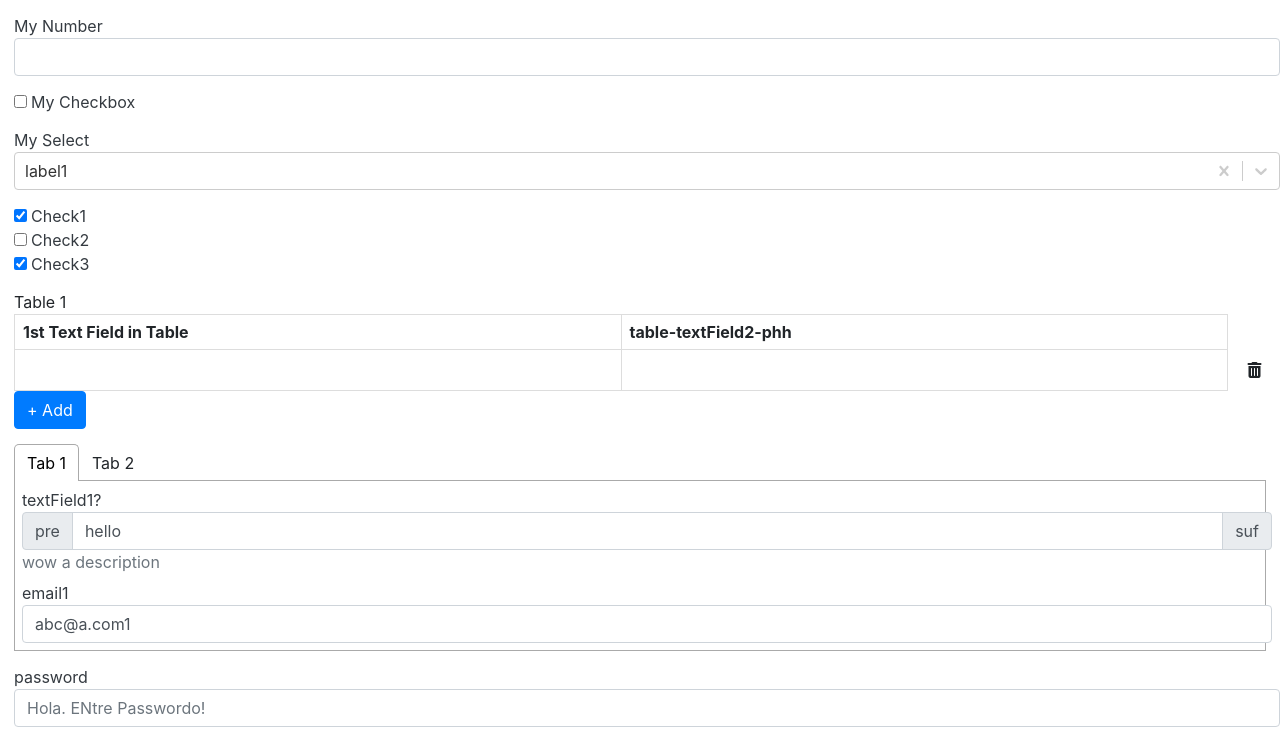
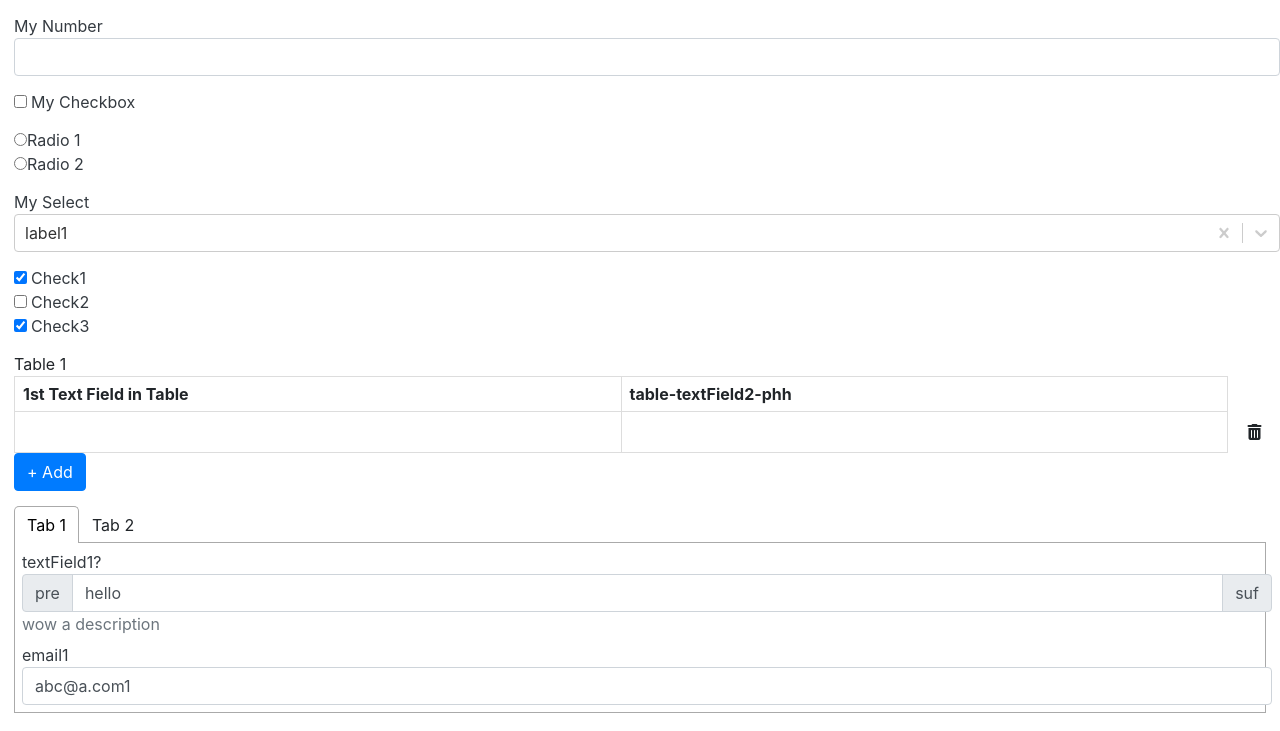
Before and after one commit to appitsy/appitsy, a React (Create React App) app in the folder example/: page / in a window 1280 px wide. Shown: the top 731 px of the page. Built offline with nearby package versions, Linux system fonts and the light colour scheme.

Commit message:
Introducing radio buttons

```diff
--- a/example/src/App.tsx
+++ b/example/src/App.tsx
@@ -21,6 +21,25 @@ const schema: ComponentSchema[] = [
     },
     validations: {
       required: true,
+    }
+  },
+  {
+    type: 'radio',
+    name: 'radio1',
+    display: {
+      label: 'My Radio Buttons',
+    },
+    data: {
+      options: [
+        {
+          label: 'Radio 1',
+          value: 'r1'
+        },
+        {
+          label: 'Radio 2',
+          value: 'r2'
+        }
+      ]
     }
   },
   {
--- a/src/components/BaseInputComponent.tsx
+++ b/src/components/BaseInputComponent.tsx
@@ -15,6 +15,9 @@ import {
   MultiCheckboxProps,
   MultiCheckboxType,
   MultiCheckboxTypeName,
+  RadioProps,
+  RadioType,
+  RadioTypeName,
   SelectProps,
   SelectType,
   SelectTypeName,
@@ -26,7 +29,7 @@ import Label from './Basic/Label';
 import { Flex } from './Layout/Flex';
 
 interface BaseInputProps<T> extends BaseInputComponentProps<T> {
-  inputType: CheckboxType | MultiCheckboxType | SelectType;
+  inputType: CheckboxType | MultiCheckboxType | SelectType | RadioType;
   className: string;
   value: T;
   validate(value: T): string | null;
@@ -112,6 +115,40 @@ const BaseInputComponent = <T extends any>(props: BaseInputProps<T>): JSX.Elemen
         childEl = [...(checkboxesEl || []), errorLabel];
       }
       break;
+    case RadioTypeName:
+      {
+        const value: string = props.value as string;
+        const radioButtons = (props as RadioProps).data?.options;
+        const radioButtonsEl = radioButtons?.map((c, idx) => {
+          const onRadioButtonChange = (val?: string) => {
+            onChange(val as T);
+          };
+
+          return (
+            <div>
+              <input
+                type='radio'
+                name={c.value}
+                id={`${props.name}-${idx}`}
+                value={c.value}
+                checked={value === c.value}
+                onClick={() => {
+                  if (c.value === value) {
+                    onRadioButtonChange(undefined);
+                  } else {
+                    onRadioButtonChange(c.value);
+                  }
+                }}
+              />
+              <Label for={`${props.name}-${idx}`} text={c.label} />
+            </div>
+          );
+        });
+
+        const errorLabel = <ErrorLabel error={validationError} />;
+        childEl = [...(radioButtonsEl || []), errorLabel];
+      }
+      break;
     case SelectTypeName:
       {
         const selectProps = props as SelectProps;
--- /dev/null
+++ b/src/components/Basic/Radio.tsx
@@ -0,0 +1,49 @@
+import React from 'react';
+
+import classNames from 'classnames';
+
+import { AppComponent } from '../../types/AppComponent';
+import {
+  RadioProps,
+  RadioTypeName,
+} from '../../types/InputComponentSchema';
+import BaseInputComponent from '../BaseInputComponent';
+
+interface RadioComponentProps extends RadioProps {
+  className: string;
+  value: string;
+  path?: string;
+  onValueChange(value: string): void;
+}
+
+const Radio: AppComponent<RadioComponentProps> = (props) => {
+  const radioValidate = (_value: string): string | null => {
+    if (props.validations === undefined) {
+      return null;
+    }
+
+    // TODO: add some validations
+    return '';
+  };
+
+  const value = (props.value?.length >= 0 ? props.value : props.data?.defaultValue) || '';
+
+  return (
+    <BaseInputComponent
+      name={props.name}
+      display={props.display}
+      data={props.data}
+      value={value}
+      onValueChange={props.onValueChange}
+      validate={radioValidate}
+      inputType={RadioTypeName}
+      className={classNames(props.className, `appitsy-${RadioTypeName}`)}
+    />
+  );
+};
+
+Radio.validateSchema = (_component: any) => true;
+
+Radio.checkRerender = (prevProps, nextProps) => prevProps.value === nextProps.value && prevProps.display === nextProps.display;
+
+export default React.memo<RadioComponentProps>(props => <Radio {...props} />, Radio.checkRerender);
--- a/src/components/Basic/index.ts
+++ b/src/components/Basic/index.ts
@@ -7,8 +7,9 @@ import IconButton from './IconButton';
 import Label from './Label';
 import Number from './Number';
 import Password from './Password';
+import Radio from './Radio';
 import Select from './Select';
 import TextArea from './TextArea';
 import TextField from './TextField';
 
-export { Button, Checkbox, Email, ErrorLabel, Icon, IconButton, Label, Number, Password, Select, TextArea, TextField };
+export { Button, Checkbox, Email, ErrorLabel, Icon, IconButton, Label, Number, Password, Radio, Select, TextArea, TextField };
--- a/src/components/Renderer/Renderer.tsx
+++ b/src/components/Renderer/Renderer.tsx
@@ -17,6 +17,7 @@ import {
   EmailProps,
   NumberProps,
   PasswordProps,
+  RadioProps,
   SelectProps,
   TextAreaProps,
   TextFieldProps,
@@ -35,6 +36,7 @@ import {
   Email,
   Number,
   Password,
+  Radio,
   Select,
   TextArea,
   TextField,
@@ -266,6 +268,18 @@ export class Renderer<T extends RendererProps = RendererProps> extends React.Com
           />
         );
 
+      case Types.Radio:
+        return (
+          <Radio
+            value={value}
+            onValueChange={onValueChange}
+            className='appitsy-component'
+            key={componentPath}
+            path={componentPath}
+            {...(componentSchema as RadioProps)}
+          />
+        );
+
       case Types.Select:
         return (
           <Select
--- a/src/types/ComponentSchema.ts
+++ b/src/types/ComponentSchema.ts
@@ -1,11 +1,11 @@
+/* eslint-disable import/no-cycle */
 import { CustomComponentSchema } from './CustomComponentSchema';
+import { DataComponentSchema } from './DataComponentSchema';
 import { InputComponentSchema } from './InputComponentSchema';
 import { LayoutComponentSchema } from './LayoutComponentSchema';
-import { DataComponentSchema } from './DataComponentSchema';
 
 export type ComponentSchema =
   | InputComponentSchema
   | LayoutComponentSchema
   | CustomComponentSchema
-  | DataComponentSchema
-  ;
+  | DataComponentSchema;
--- a/src/types/InputComponentSchema.ts
+++ b/src/types/InputComponentSchema.ts
@@ -86,18 +86,26 @@ export interface MultiCheckboxProps extends BaseInputComponentProps<any> {
   validations?: MultiCheckboxValidations;
 }
 
-interface SelectOption {
+interface Option {
   value: string;
   label: string;
 }
 
 export interface SelectDataProps extends BaseInputComponentDataProps<string | string[]> {
-  options: SelectOption[];
+  options: Option[];
   allowMultiSelection?: boolean;
 }
 
 export interface SelectProps extends BaseInputComponentProps<string | string[]> {
   data?: SelectDataProps;
+}
+
+export interface RadioDataProps extends BaseInputComponentDataProps<string> {
+  options: Option[];
+}
+
+export interface RadioProps extends BaseInputComponentProps<string> {
+  data?: RadioDataProps;
 }
 
 export type ButtonStyle = 'primary' | 'secondary' | 'success' | 'danger' | 'warning' | 'info';
@@ -123,6 +131,7 @@ export const ButtonTypeName = 'button';
 export const CheckboxTypeName = 'checkbox';
 export const MultiCheckboxTypeName = 'multi-checkbox';
 export const SelectTypeName = 'select';
+export const RadioTypeName = 'radio';
 
 export const TextFieldTypeDisplayName = 'Text Field';
 export const TextAreaTypeDisplayName = 'Text Area';
@@ -133,6 +142,7 @@ export const ButtonTypeDisplayName = 'Button';
 export const CheckboxTypeDisplayName = 'Checkbox';
 export const MultiCheckboxTypeDisplayName = 'Multi Checkbox';
 export const SelectTypeDisplayName = 'Select';
+export const RadioTypeDisplayName = 'Radio Buttons';
 
 export type TextFieldType = 'text';
 export type TextAreaType = 'textarea';
@@ -143,6 +153,7 @@ export type ButtonType = 'button';
 export type CheckboxType = 'checkbox';
 export type MultiCheckboxType = 'multi-checkbox';
 export type SelectType = 'select';
+export type RadioType = 'radio';
 
 export interface TextFieldSchema extends TextFieldProps, BaseComponentSchema {
   type: TextFieldType;
@@ -179,6 +190,10 @@ export interface SelectSchema extends SelectProps, BaseComponentSchema {
   type: SelectType,
 }
 
+export interface RadioSchema extends RadioProps, BaseComponentSchema {
+  type: RadioType,
+}
+
 export type InputComponentType =
   | TextFieldType
   | TextAreaType
@@ -188,7 +203,8 @@ export type InputComponentType =
   | PasswordType
   | CheckboxType
   | MultiCheckboxType
-  | SelectType;
+  | SelectType
+  | RadioType;
 
 export type InputComponentSchema =
   | TextFieldSchema
@@ -199,4 +215,5 @@ export type InputComponentSchema =
   | PasswordSchema
   | CheckboxSchema
   | MultiCheckboxSchema
-  | SelectSchema;
+  | SelectSchema
+  | RadioSchema;
--- a/src/types/Types.ts
+++ b/src/types/Types.ts
@@ -19,6 +19,8 @@ import {
   NumberTypeName,
   PasswordTypeDisplayName,
   PasswordTypeName,
+  RadioTypeDisplayName,
+  RadioTypeName,
   SelectTypeDisplayName,
   SelectTypeName,
   TextAreaTypeDisplayName,
@@ -43,6 +45,7 @@ export const Types = {
   Checkbox: CheckboxTypeName,
   MultiCheckbox: MultiCheckboxTypeName,
   Select: SelectTypeName,
+  Radio: RadioTypeName,
   Button: ButtonTypeName,
 
   Panel: PanelTypeName,
@@ -61,6 +64,7 @@ export const TypeDisplayNames = {
   Checkbox: CheckboxTypeDisplayName,
   MultiCheckbox: MultiCheckboxTypeDisplayName,
   Select: SelectTypeDisplayName,
+  Radio: RadioTypeDisplayName,
   Button: ButtonTypeDisplayName,
 
   Panel: PanelTypeDisplayName,
@@ -80,6 +84,7 @@ export const getDisplayNameForType = (type: string): string => {
     case Types.Checkbox: return CheckboxTypeDisplayName;
     case Types.MultiCheckbox: return MultiCheckboxTypeDisplayName;
     case Types.Select: return SelectTypeDisplayName;
+    case Types.Radio: return RadioTypeDisplayName;
     case Types.Button: return ButtonTypeDisplayName;
     case Types.Panel: return PanelTypeDisplayName;
     case Types.Tabs: return TabsTypeDisplayName;
```
